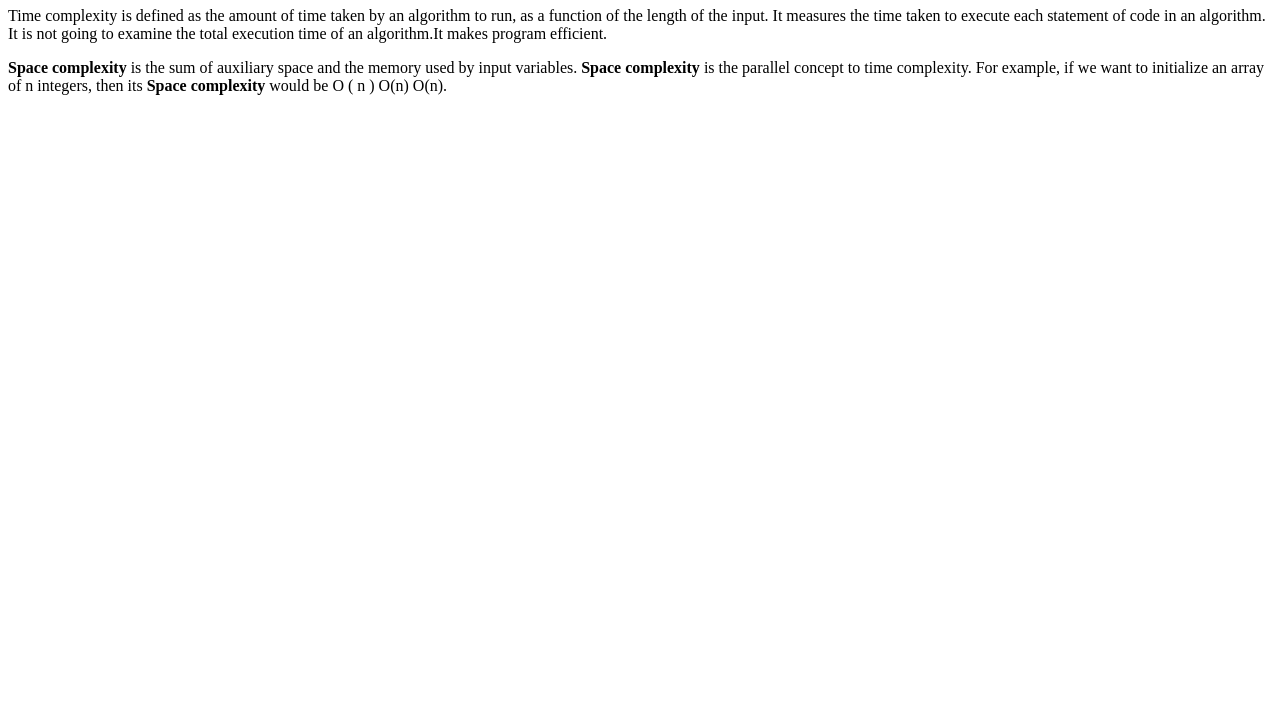
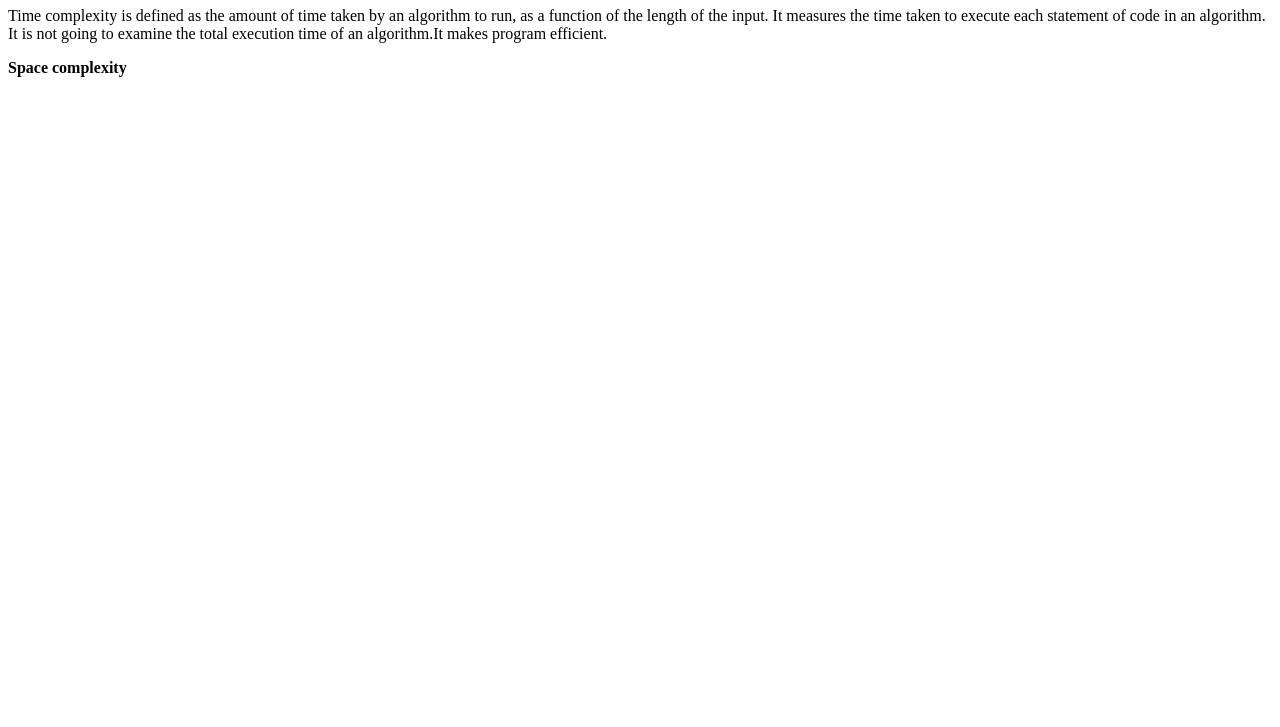
Before and after one commit to acciojob/time-and-space-complexity-shishirps7, a website: page main.html in a window 1280 px wide. Shown: the part 73-800 px from the top of the page. Drawn offline with Linux system fonts and the light colour scheme.

Commit message:
created a submission

```diff
--- a/main.html
+++ b/main.html
@@ -9,7 +9,7 @@
 <body>
 	<h1>Time, Space, Complexity</h1>
 	<p>Time complexity is defined as the amount of time taken by an algorithm to run, as a function of the length of the input. It measures the time taken to execute each statement of code in an algorithm. It is not going to examine the total execution time of an algorithm.It makes program efficient.</p>
-	<p><b>Space complexity</b> is the sum of auxiliary space and the memory used by input variables. <b>Space complexity</b> is the parallel concept to time complexity. For example, if we want to initialize an array of n integers, then its <b>Space complexity</b> would be O ( n ) O(n) O(n).</p>
+	<p><b>Space complexity</b></p>
 	<!-- the entire body must be written by student -->
     <script type="text/javascript" src="./script.js">
 </script>
```
